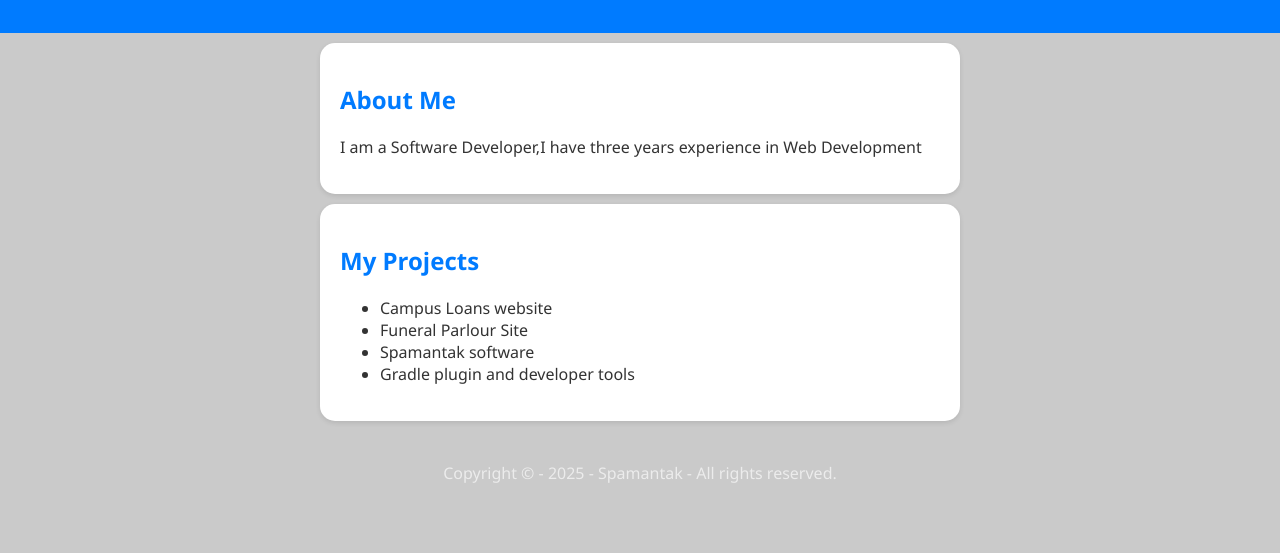
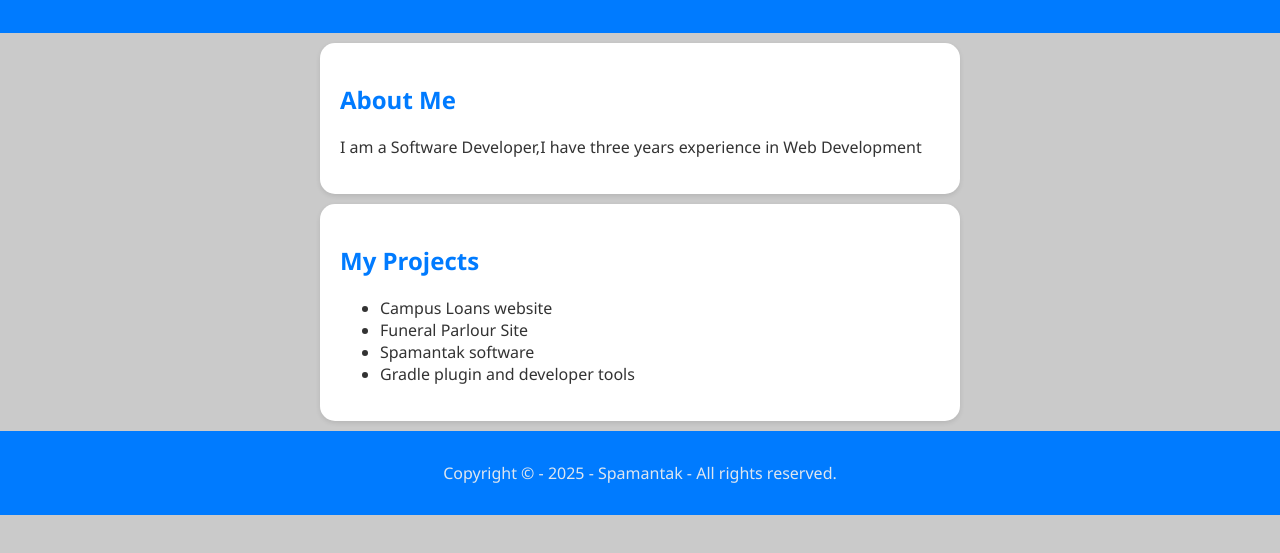
Before and after one commit to Marothi-Mohale/Portfolio-Site, a plain HTML site: page index.html in a window 1280 px wide. Shown: the part 131-684 px from the top of the page. Drawn offline with Linux system fonts and the light colour scheme.

Commit message:
changed footer background

```diff
--- a/style.css
+++ b/style.css
@@ -37,6 +37,7 @@ footer{
 
     text-align: center;
     padding: 15px;
+    background: #007bff;
     color: #eeee;
 }
 h2{
```
